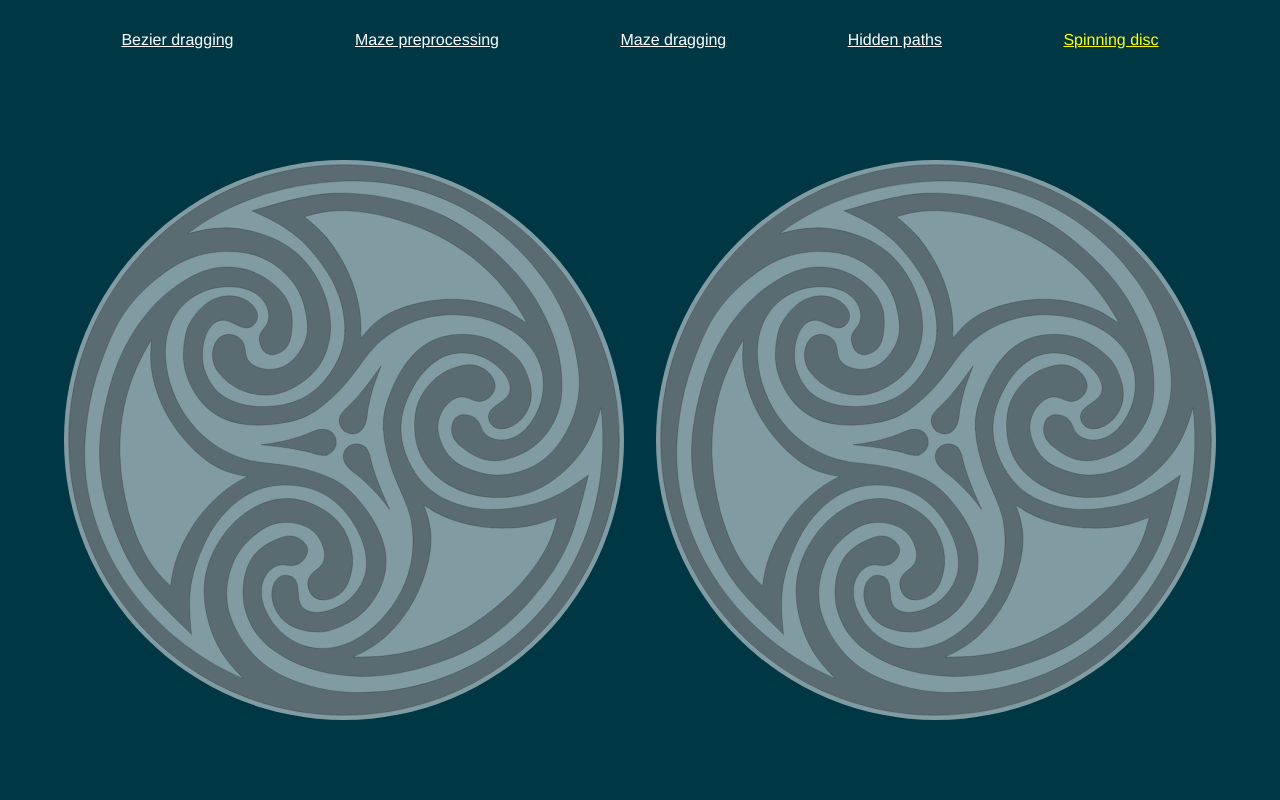
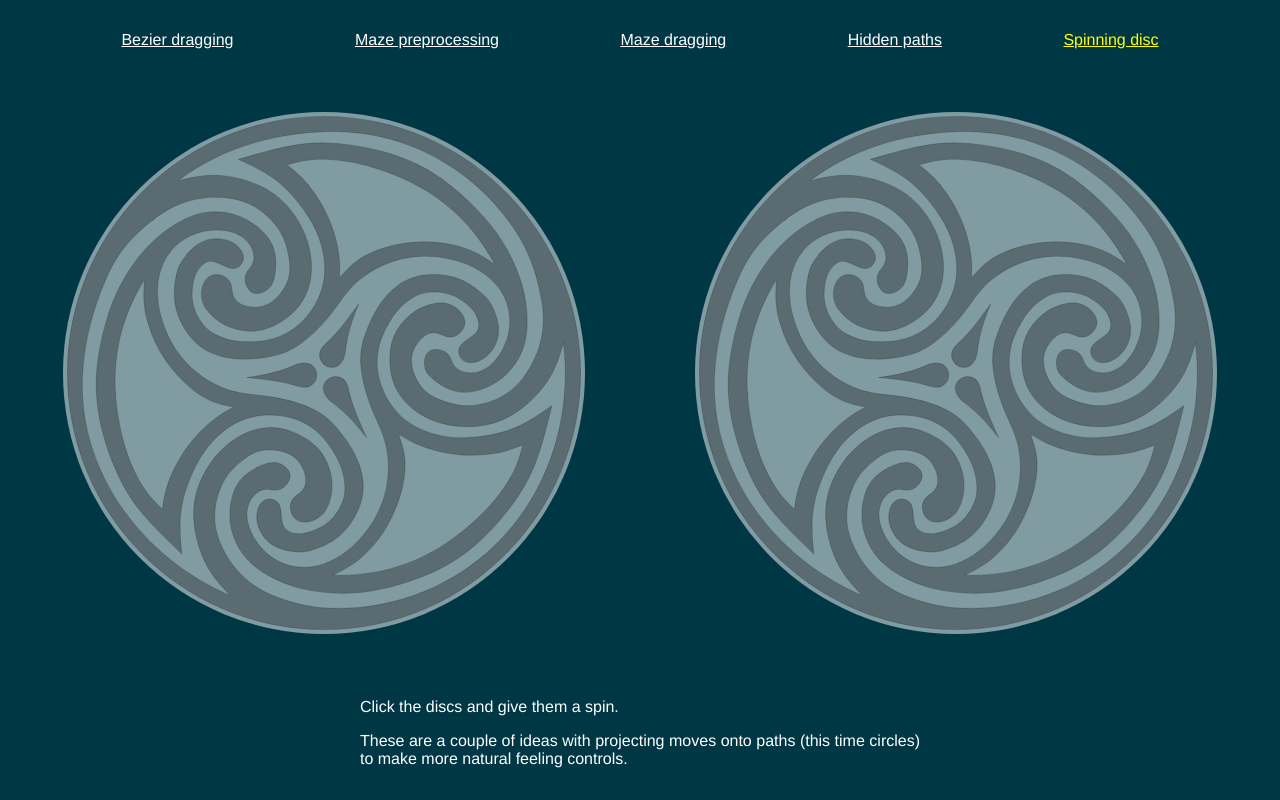
Before and after one commit to slothtopus/monorail, a Vue app: page /#/disc in a window 1280 px wide. Built offline with nearby package versions, Linux system fonts and the light colour scheme.

Commit message:
add spinning disc example

```diff
--- a/src/components/SpinningDiscExample.vue
+++ b/src/components/SpinningDiscExample.vue
@@ -152,6 +152,12 @@ export default {
 
       return arcs.map((a) => translate(a, cx, cy))
     },
+    /*hideCursor() {
+      document.documentElement.style.cursor = 'none'
+    },
+    showCursor() {
+      document.documentElement.style.cursor = null
+    },*/
     mouseHandler(
       mouseClickHandler,
       mousemoveHandler,
@@ -163,7 +169,7 @@ export default {
 
       const el = event.target
       el.classList.add('selected')
-      document.body.style.cursor = 'pointer'
+      document.body.style.cursor = 'none'
 
       function mouseupHandler() {
         el.classList.remove('selected')
@@ -175,7 +181,7 @@ export default {
 
       mouseClickHandler(event)
       document.addEventListener('mousemove', mousemoveHandler)
-      document.addEventListener('mouseup', mouseupHandler)
+      document.addEventListener('mouseup', mouseupHandler.bind(this))
     },
     circleClick(discVals, event) {
       console.log('adding circle')
@@ -234,7 +240,7 @@ export default {
     },
     circleEnd(discVals) {
       console.log('removing circle')
-      discVals.guidePoint.remove()
+      discVals.guidePoint?.remove()
       discVals.guidePoint = undefined
       discVals.guidePath.forEach((p) => p.remove())
       discVals.guidePath = []
@@ -253,11 +259,14 @@ export default {
 }
 </script>
 
-<style>
+<style scoped>
 .spinning-disc-container {
+  display: flex;
+  justify-content: center;
+  gap: 1rem;
   height: 100%;
-  box-sizing: border-box;
-  padding: 3rem;
+  padding: 1rem;
+  overflow: hidden;
 }
 
 .disc-box {
@@ -270,7 +279,9 @@ export default {
   padding: 1em;
   box-sizing: border-box;
 }
+</style>
 
+<style>
 .guide-circle {
   stroke: red;
   stroke-dasharray: 5;
--- a/src/router/index.js
+++ b/src/router/index.js
@@ -6,7 +6,8 @@ import MazePreprocess from '@/views/MazePreprocess.vue'
 import MazeDrag from '@/views/MazeDrag.vue'
 //import HiddenPathsExample from '@/components/HiddenPathsExample.vue'
 import HiddenPaths from '@/views/HiddenPaths.vue'
-import SpinningDiscExample from '@/components/SpinningDiscExample.vue'
+import SpinningDisc from '@/views/SpinningDisc.vue'
+//import SpinningDiscExample from '@/components/SpinningDiscExample.vue'
 import BezierDrag from '@/views/BezierDrag.vue'
 
 const routes = [
@@ -27,8 +28,8 @@ const routes = [
   },
   {
     path: '/disc',
-    name: 'SpinningDiscExample',
-    component: SpinningDiscExample,
+    name: 'SpinningDisc',
+    component: SpinningDisc,
   },
   {
     path: '/bezier',
--- a/src/views/HiddenPaths.vue
+++ b/src/views/HiddenPaths.vue
@@ -6,7 +6,7 @@
       <p>
         This is a quick example to show how we can control other attributes by
         constraining a drag along a path. Our drag path is at the bottom. The
-        first and second line are translated into movement, but the middle line
+        first and third line are translated into movement, but the second line
         changes scale.
       </p>
     </template>
--- /dev/null
+++ b/src/views/SpinningDisc.vue
@@ -0,0 +1,22 @@
+<template>
+  <ExampleTemplate>
+    <SpinningDiscExample />
+    <template v-slot:instructions>
+      <p>Click the discs and give them a spin.</p>
+      <p>
+        These are a couple of ideas with projecting moves onto paths (this time
+        circles) to make more natural feeling controls.
+      </p>
+    </template>
+  </ExampleTemplate>
+</template>
+
+<script>
+import SpinningDiscExample from '@/components/SpinningDiscExample.vue'
+import ExampleTemplate from './ExampleTemplate.vue'
+export default {
+  components: { ExampleTemplate, SpinningDiscExample },
+}
+</script>
+
+<style scoped></style>
```
